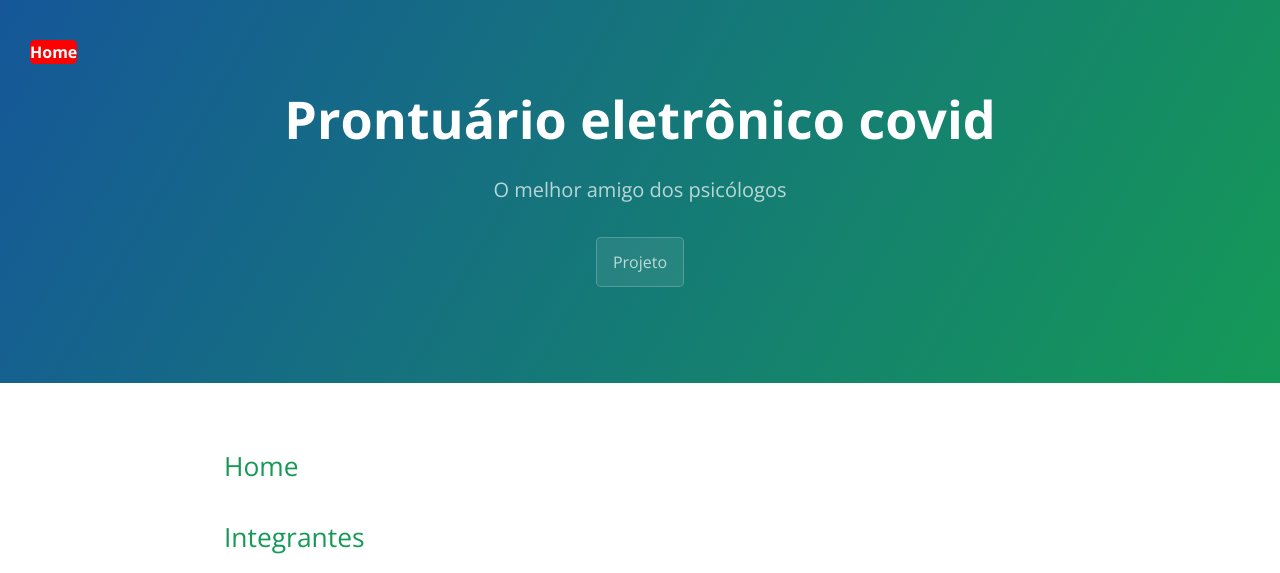
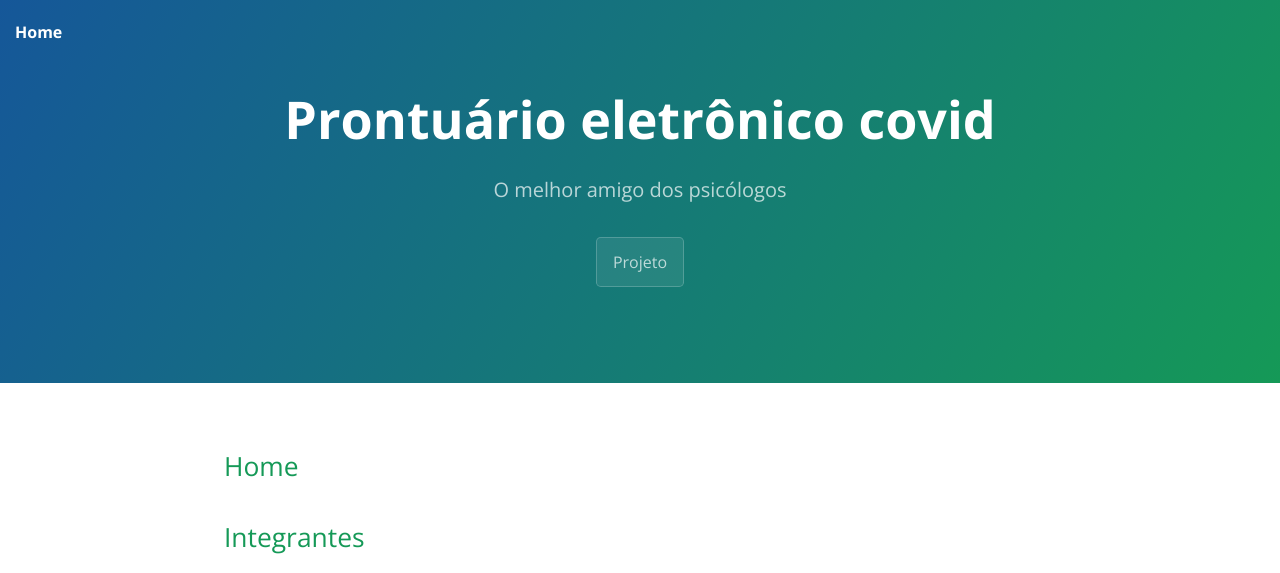
Before and after one commit to francisco1code/2020.2-CheeryUP, a Jekyll site: the page built from index.md, in a window 1280 px wide. Shown: the top 573 px of the page. Built offline with Jekyll 4.4.1, drawn with Linux system fonts in a browser that asks for light colours; grey boxes are pictures that could not be loaded.

Commit message:
test_commit #11

```diff
--- a/_layouts/default.html
+++ b/_layouts/default.html
@@ -25,7 +25,7 @@
    <a id="skip-to-content" href="#content">Skip to the content.</a>
 
     <header class="page-header" role="banner">
-      <label class="btn-home">
+      <label >
       <b>
         <a href="#/index.html" class="btn-home">Home</a>
       </b>
--- a/_sass/jekyll-theme-cayman.scss
+++ b/_sass/jekyll-theme-cayman.scss
@@ -386,7 +386,6 @@ a {
   border-radius: 0.3rem;
   color: rgb(255, 255, 255);
   transition: 0.2s;
-  background-color: red;
 
   &:hover{
     color: rgba(255, 255, 255, 0.8);
```
